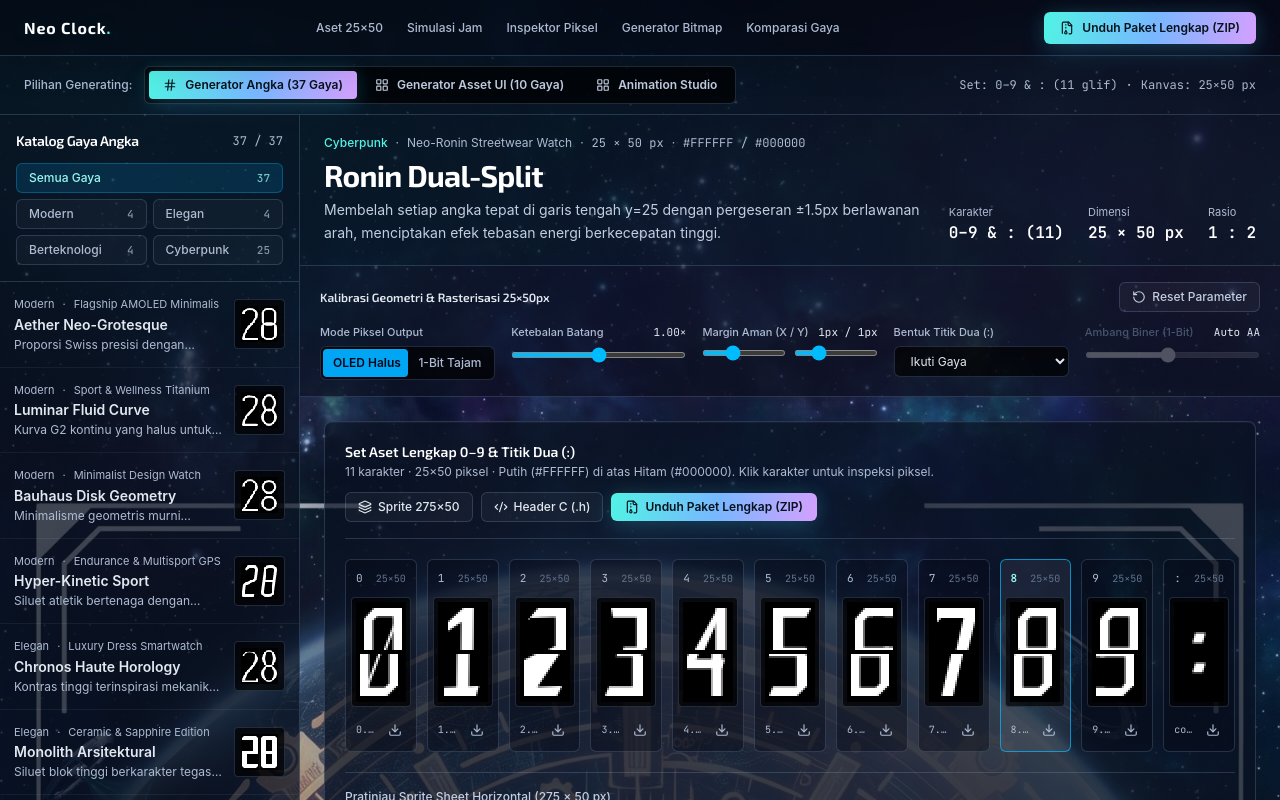
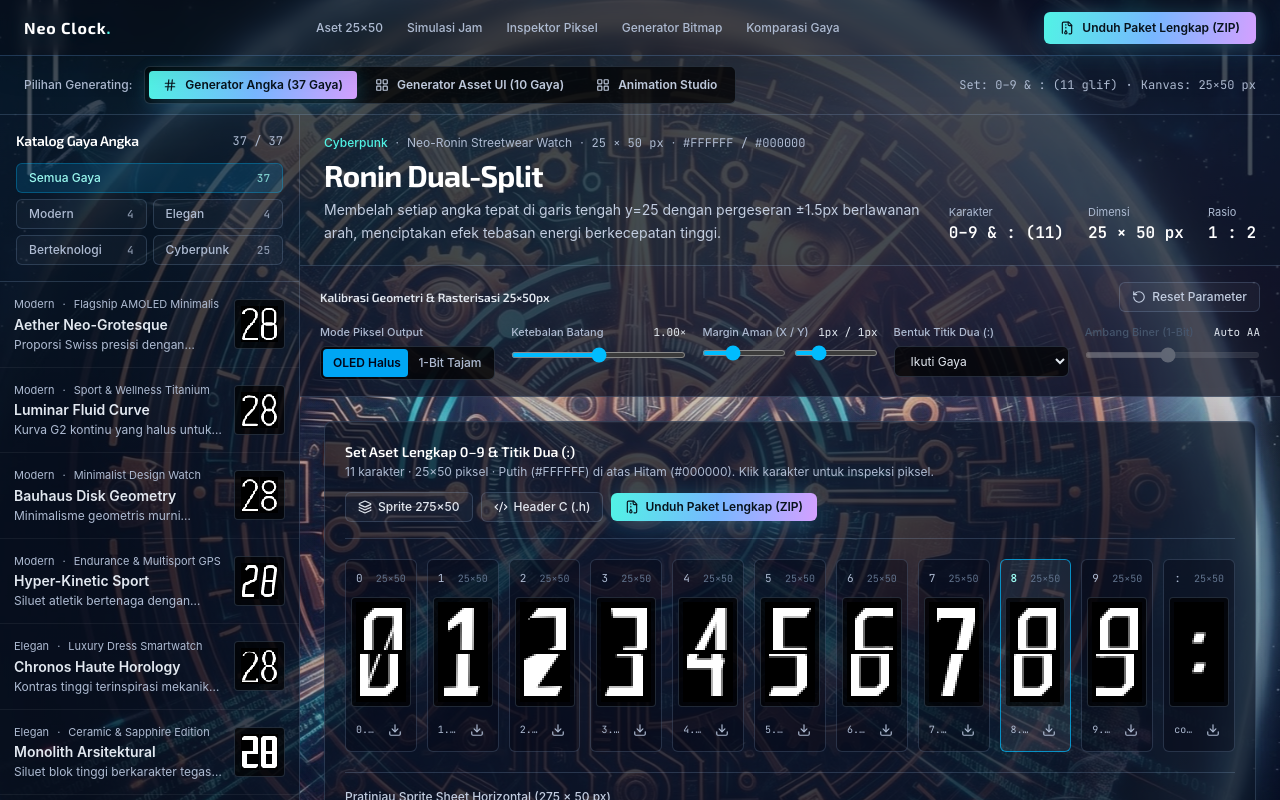
Before and after one commit to MazBayID/clock_icon, a React (Vite) app: page / in a window 1280 px wide. Shown: the top 800 px of the page. Built offline with nearby package versions, Linux system fonts and the light colour scheme.

Commit message:
Render clock background above page base layer

```diff
--- a/src/index.css
+++ b/src/index.css
@@ -96,28 +96,44 @@
     position: relative;
     isolation: isolate;
     min-width: 320px;
+    min-height: 100vh;
     background-color: #070b16;
-    background-image:
-      radial-gradient(ellipse at 12% 17%, rgba(28, 214, 224, .14), transparent 34rem),
-      radial-gradient(ellipse at 88% 24%, rgba(198, 74, 255, .16), transparent 33rem),
-      radial-gradient(ellipse at 52% 76%, rgba(54, 117, 255, .12), transparent 38rem),
-      linear-gradient(180deg, rgba(5, 9, 20, .10) 0%, rgba(5, 9, 20, .16) 48%, rgba(5, 9, 20, .28) 100%),
-      linear-gradient(105deg, rgba(5, 17, 35, .08), rgba(30, 10, 44, .06) 55%, rgba(5, 17, 35, .08)),
-      url("/clock_icon/background_clock.jpg");
-    background-position: center, center, center, center, center, center 42%;
-    background-size: auto, auto, auto, auto, auto, cover;
-    background-repeat: no-repeat;
-    background-attachment: fixed;
+    background-image: none;
     color: var(--maz-text);
     font-family: var(--font-sans);
     -webkit-font-smoothing: antialiased;
   }
 
-  /* The background is painted directly on body so it cannot be hidden
-     behind the body's own opaque background layer. */
+  /* Keep the image and glow overlays above the body paint but below the app. */
   body::before,
   body::after {
-    content: none;
+    content: "";
+    position: fixed;
+    inset: 0;
+    z-index: 0;
+    pointer-events: none;
+  }
+
+  body::before {
+    background:
+      linear-gradient(180deg, rgba(5, 9, 20, .10) 0%, rgba(5, 9, 20, .16) 48%, rgba(5, 9, 20, .28) 100%),
+      linear-gradient(105deg, rgba(5, 17, 35, .08), rgba(30, 10, 44, .06) 55%, rgba(5, 17, 35, .08)),
+      url("/clock_icon/background_clock.jpg") center 42% / cover no-repeat;
+    transform: scale(1.015);
+  }
+
+  body::after {
+    background:
+      radial-gradient(ellipse at 12% 17%, rgba(28, 214, 224, .14), transparent 34rem),
+      radial-gradient(ellipse at 88% 24%, rgba(198, 74, 255, .16), transparent 33rem),
+      radial-gradient(ellipse at 52% 76%, rgba(54, 117, 255, .12), transparent 38rem);
+    mix-blend-mode: screen;
+  }
+
+  #root {
+    position: relative;
+    z-index: 1;
+    min-height: 100vh;
   }
 
   h1, h2, h3, h4,
@@ -234,8 +250,8 @@ header.sticky a[href="#top"]::after {
 }
 
 @media (max-width: 720px) {
-  body {
-    background-position: center, center, center, center, center, 52% center;
+  body::before {
+    background-position: 52% center;
   }
 }
 
```
